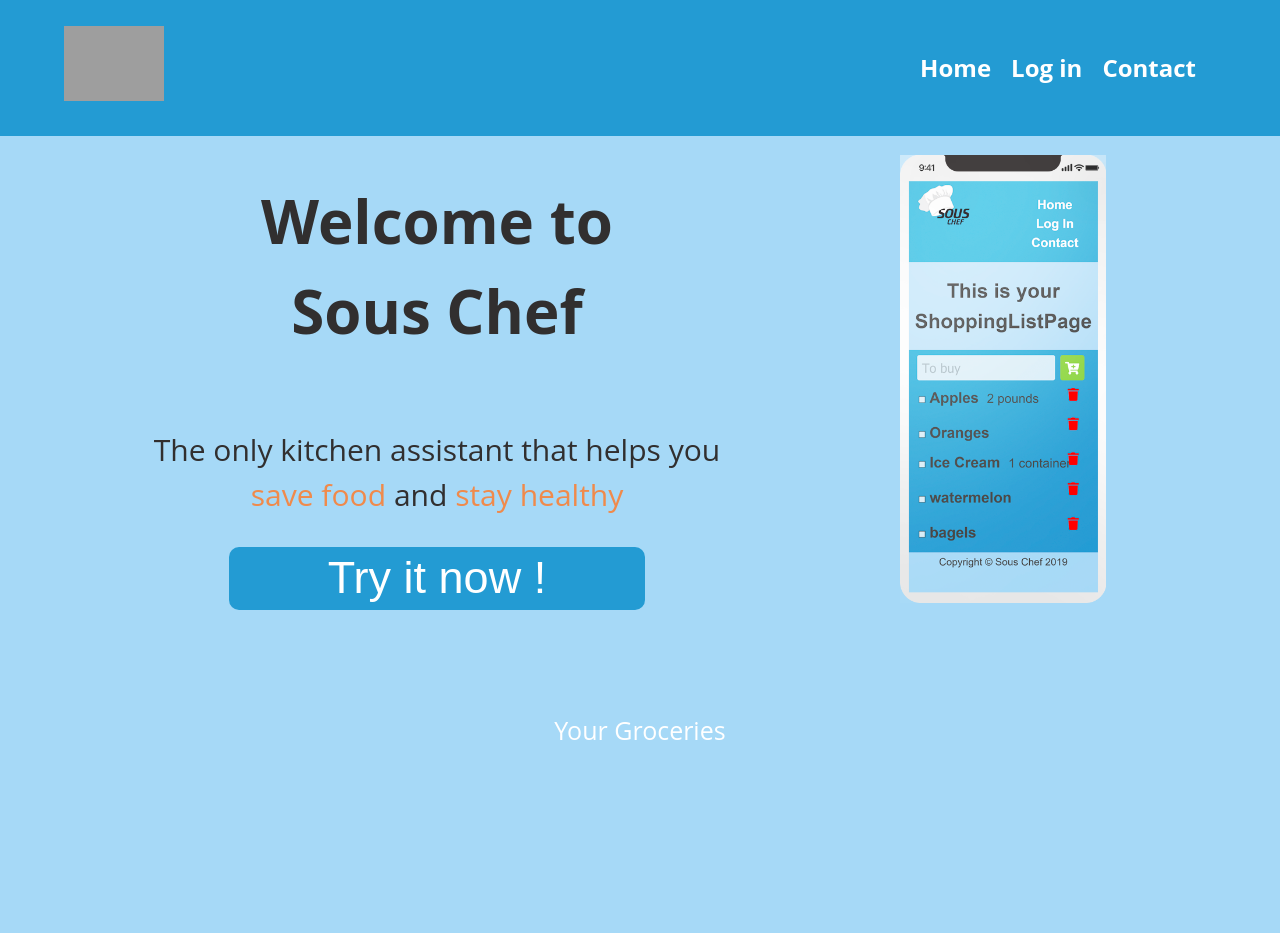
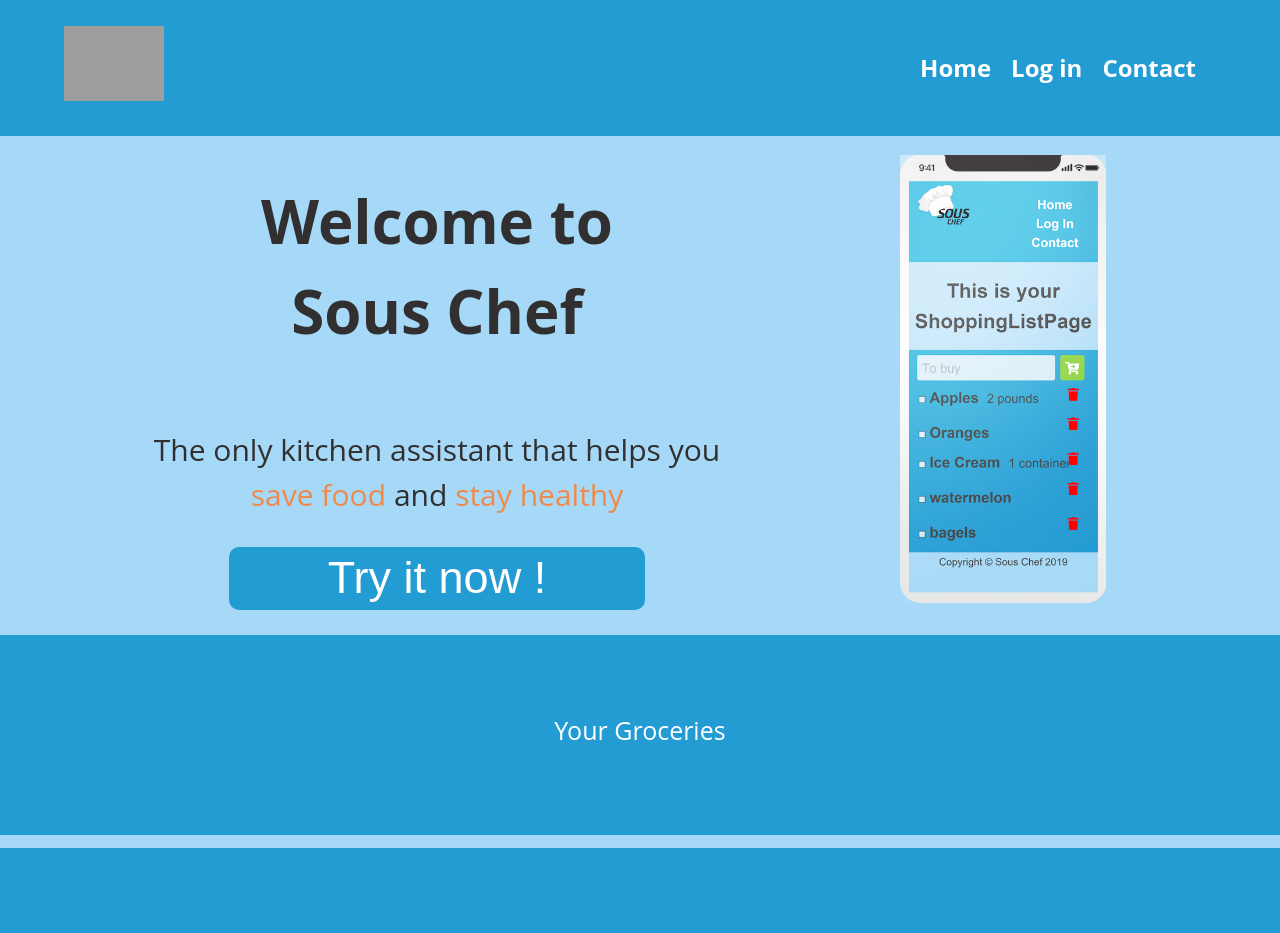
Before and after one commit to muzhaqi16/sous-chef-client, a React (Create React App) app: page / in a window 1280 px wide. Shown: the top 933 px of the page. Built offline with nearby package versions, Linux system fonts and the light colour scheme; no server answers; grey boxes are pictures that could not be loaded.

Commit message:
fix not found page bug

```diff
--- a/src/routes/NotFoundPage/NotFoundPage.css
+++ b/src/routes/NotFoundPage/NotFoundPage.css
@@ -1,4 +1,4 @@
-section{
+.NotFoundPage{
     border-radius: 0;
  background-color: #a6d9f7;
 }
```
